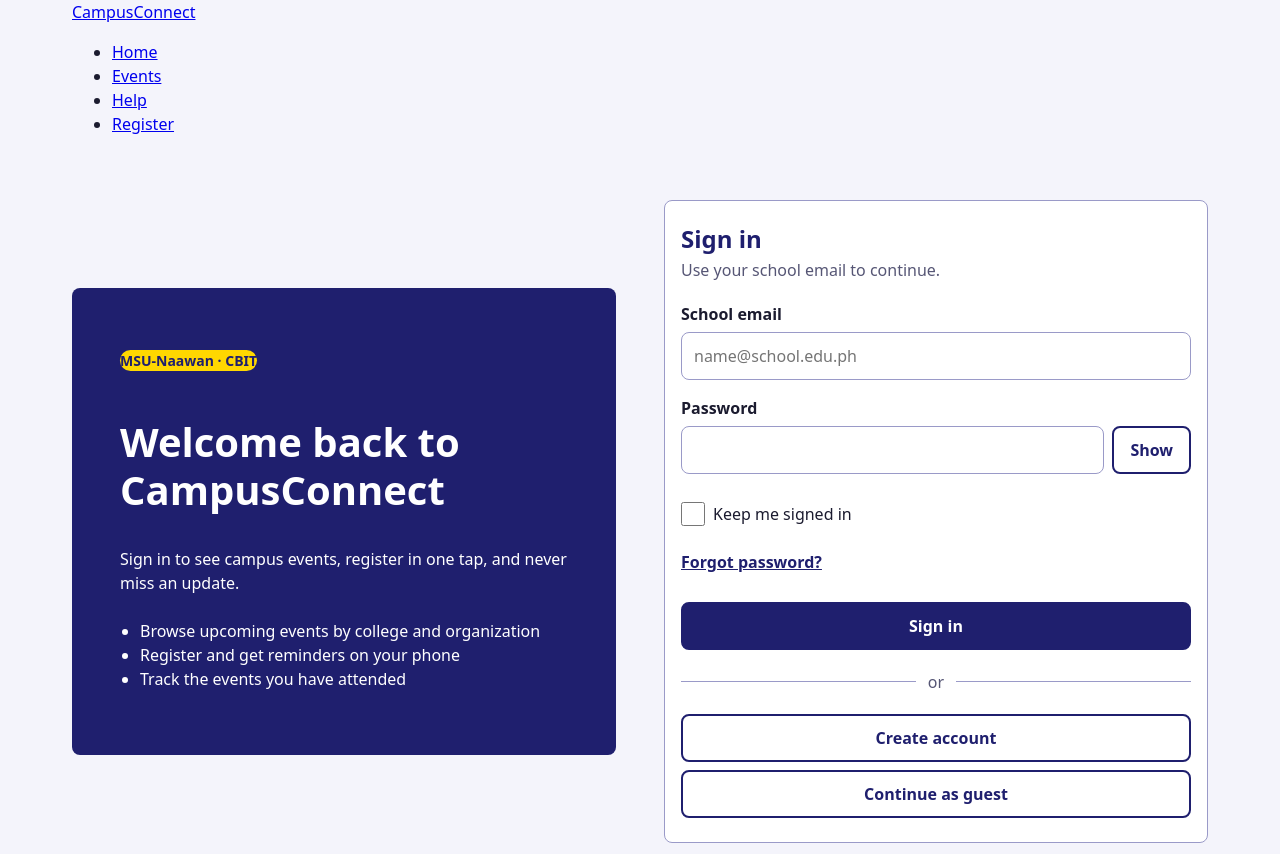
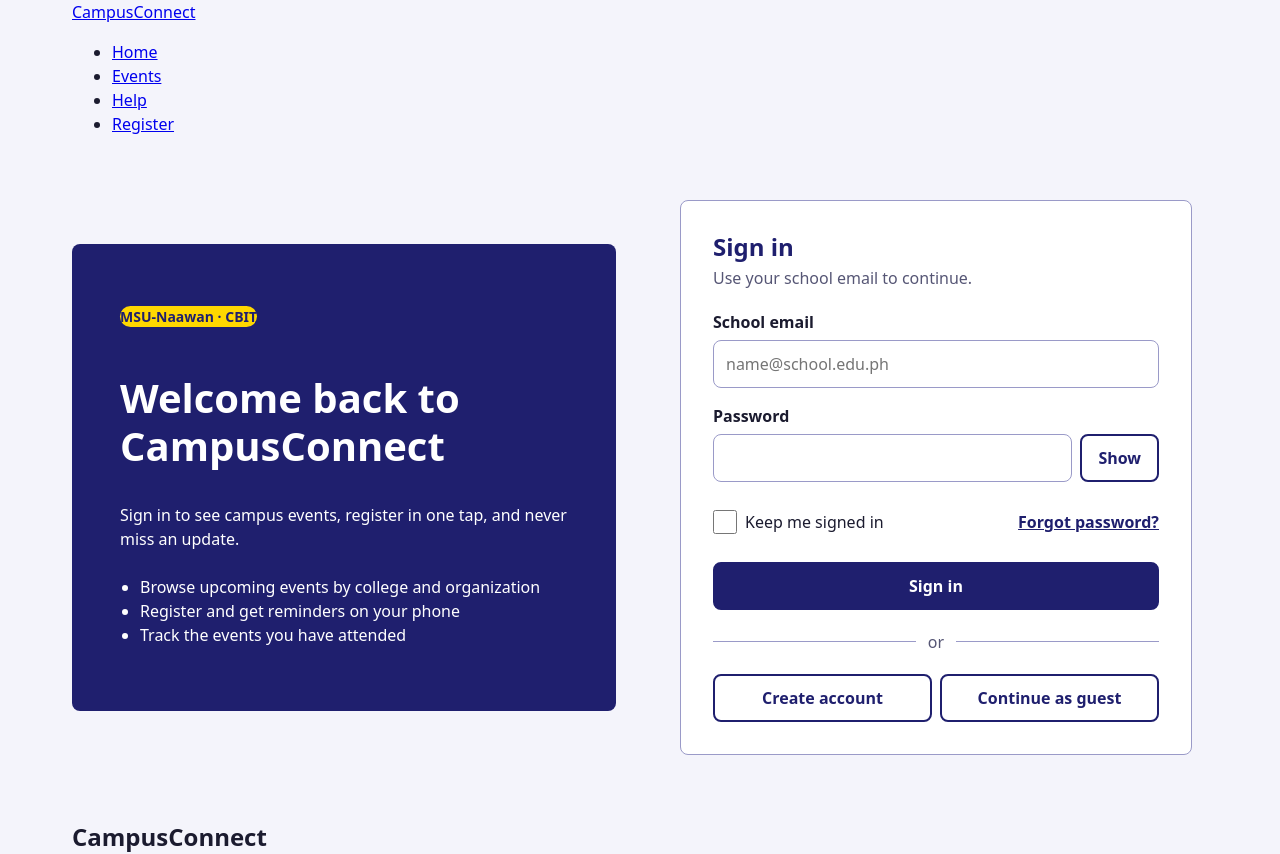
Before and after one commit to preciousmaedala/ccc181-week10-group1, a React (Vite) app: page / in a window 1280 px wide. Shown: the top 854 px of the page. Built offline with nearby package versions, Linux system fonts and the light colour scheme.

Commit message:
checkbox row and buttons side by side from 768px

```diff
--- a/src/styles/form.css
+++ b/src/styles/form.css
@@ -210,6 +210,27 @@
                               align-items: center   (checkbox LEFT, link RIGHT)
         .alt-actions          flex-direction: row   (two buttons SIDE BY SIDE)
    -------------------------------------------------------------------- */
+@media (min-width: 768px) {
+  .login-card {
+    max-width: 32rem;
+    margin-inline: auto;
+    padding: 2rem;
+  }
+
+  .form-options {
+    flex-direction: row;
+    justify-content: space-between;
+    align-items: center;
+  }
+
+  .alt-actions {
+    flex-direction: row;
+  }
+
+  .alt-actions .btn {
+    flex: 1;
+  }
+}
 
 
 
```
